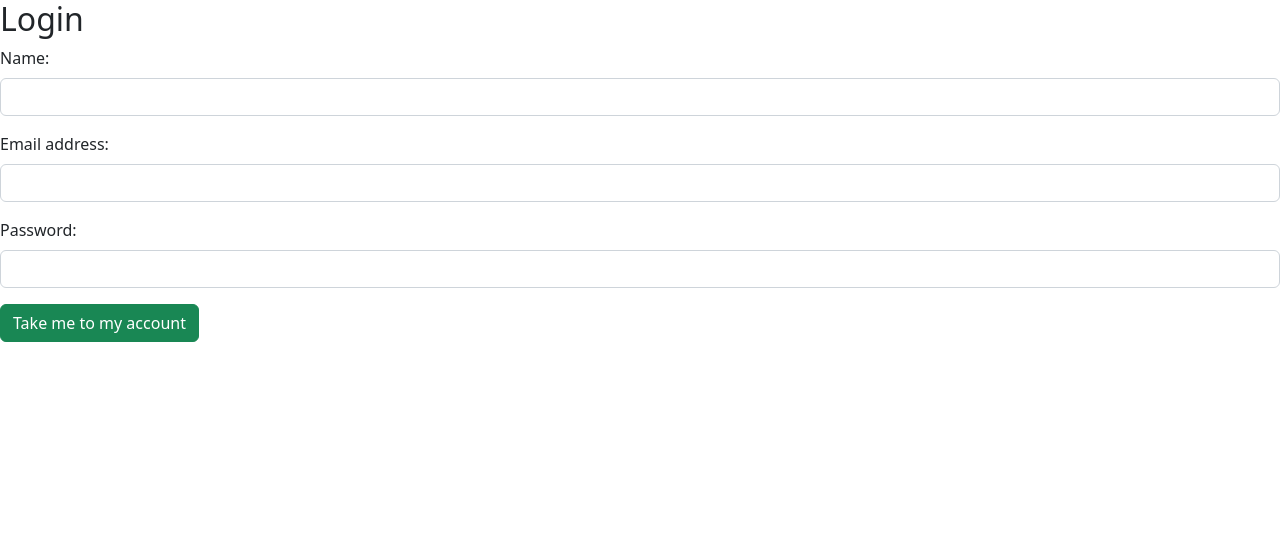
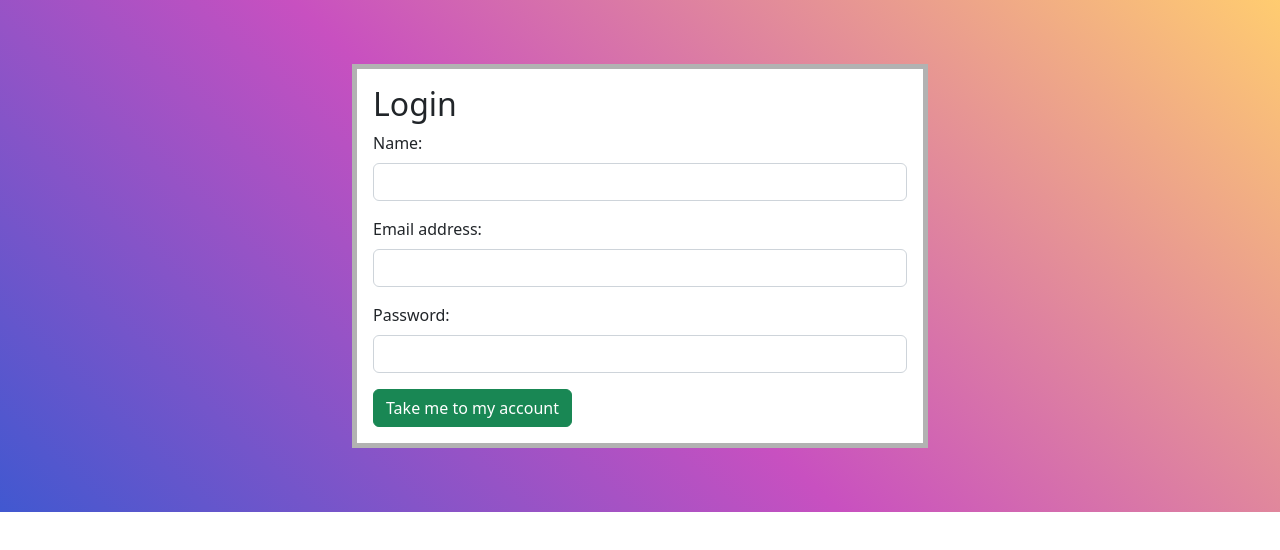
Before and after one commit to jordanmateen/React-Lecture-LoginForm-Web032022-Cohort, a React (Create React App) app: page / in a window 1280 px wide. Shown: the top 550 px of the page. Built offline with nearby package versions, Linux system fonts and the light colour scheme.

Commit message:
adding styles using styled components

```diff
--- a/package.json
+++ b/package.json
@@ -39,5 +39,8 @@
       "last 1 firefox version",
       "last 1 safari version"
     ]
+  },
+  "devDependencies": {
+    "styled-components": "^5.3.5"
   }
 }
--- a/src/App.css
+++ b/src/App.css
@@ -1,5 +1,11 @@
+/* body{
+  background-color: #4158D0;
+  background-image: linear-gradient(43deg, #4158D0 0%, #C850C0 46%, #FFCC70 100%);
+
+} */
 .App {
   text-align: center;
+
 }
 
 .App-logo {
--- a/src/App.js
+++ b/src/App.js
@@ -2,6 +2,18 @@ import React, { useState } from 'react';
 import HomePage from './components/HomePage';
 import LoginForm from './components/LoginForm';
 import 'bootstrap/dist/css/bootstrap.min.css';
+import styled from 'styled-components'
+//styles
+const LoginWrapper = styled.div`
+  display: flex;
+  flex-direction: column;
+  justify-content: center;
+  align-items: center;
+  padding: 4em;
+  background-color: #4158D0;
+  background-image: linear-gradient(43deg, #4158D0 0%, #C850C0 46%, #FFCC70 100%);
+
+`
 
 function App() {
 
@@ -32,7 +44,7 @@ function App() {
   }
 
   return (
-    <>{isLoggedIn ? <HomePage name={userInfo.name} /> : <LoginForm handleLogin={userLogin}/>}</>
+    <LoginWrapper>{isLoggedIn ? <HomePage name={userInfo.name} /> : <LoginForm handleLogin={userLogin}/>}</LoginWrapper>
   )
 }
 
--- a/src/components/HomePage.jsx
+++ b/src/components/HomePage.jsx
@@ -1,8 +1,21 @@
 import React from 'react'
+import styled from 'styled-components'
 
-export default function HomePage(props) {  // props: {name: ''}
+//styles
+
+const GreetingWrapper = styled.div`
+color: white;
+`
+
+const Greeting = styled.h1``
+
+export default function HomePage(props) {
     const { name } = props
   return (
-    <div>Hello, {name}!</div>
+    <GreetingWrapper>
+      <Greeting>
+        Hello, {name}!
+      </Greeting>
+      </GreetingWrapper>
   )
 }
--- a/src/components/LoginForm.jsx
+++ b/src/components/LoginForm.jsx
@@ -1,7 +1,18 @@
 import React, {useState} from 'react'
 import Button from 'react-bootstrap/Button';
 import Form from 'react-bootstrap/Form';
+import styled from 'styled-components'
 
+//styles
+
+const FormWrapper = styled.div`
+    padding: 1em;
+    width:50%;
+    height:50%;
+    border: 5px solid;
+    border-color: #b2b2b2;
+    background-color: #ffffff;
+`
 function LoginForm(props) {
 
     const [formInfo, setInfo] = useState({
@@ -16,7 +27,7 @@ function LoginForm(props) {
         handleLogin(formInfo)
     }
     return (
-        <>
+        <FormWrapper>
             <h2>Login</h2>
             <Form>
                 <Form.Group className="mb-3" controlId="formBasic">
@@ -35,7 +46,7 @@ function LoginForm(props) {
 
                 <Button onClick={loginUser} variant="success" type="submit"> Take me to my account </Button>
             </Form>
-        </>
+        </FormWrapper>
     )
 }
 
```
Also changed, not shown: 1 other file (tests, documents, lock files or other folders).
